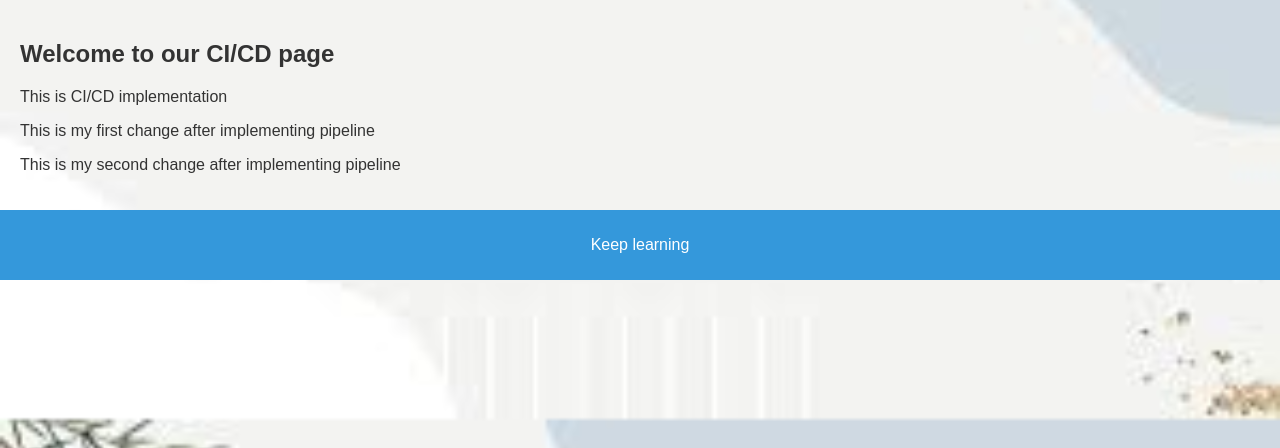
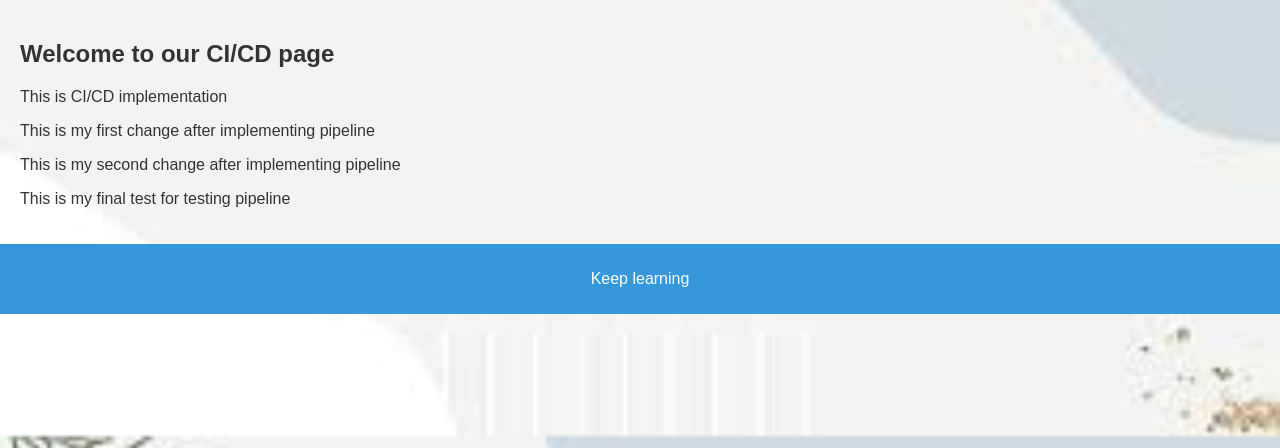
Before and after one commit to AbiVavilala/CI-CD-App-AWS, a Flask app: page / in a window 1280 px wide. Shown: the part 158-606 px from the top of the page. Run offline with Flask 3, Linux system fonts and the light colour scheme.

Commit message:
initial commit

```diff
--- a/templates/base.html
+++ b/templates/base.html
@@ -66,6 +66,7 @@
         <p>This is CI/CD implementation</p>
         <p> This is my first change after implementing pipeline</p>
         <p> This is my second change after implementing pipeline</p>
+        <p> This is my final test for testing pipeline </p>
     </section>
 
     <footer>
```
Also changed, not shown: CI/CDpics/Create-Ecr-repository.JPG (added), CI/CDpics/Create-Ecr-repository1.JPG (added), CI/CDpics/Create-Ecr-repository2.JPG (added), CI/CDpics/Create-Ecr-repository3.JPG (added), CI/CDpics/IAMroleforec2instance.JPG (added), CI/CDpics/IAMroleforec2instance1.JPG (added), CI/CDpics/IAMroleforec2instance2.JPG (added), CI/CDpics/ec2instancelaunched.JPG (added), CI/CDpics/launch-Ec2-instance.JPG (added), README.md.
